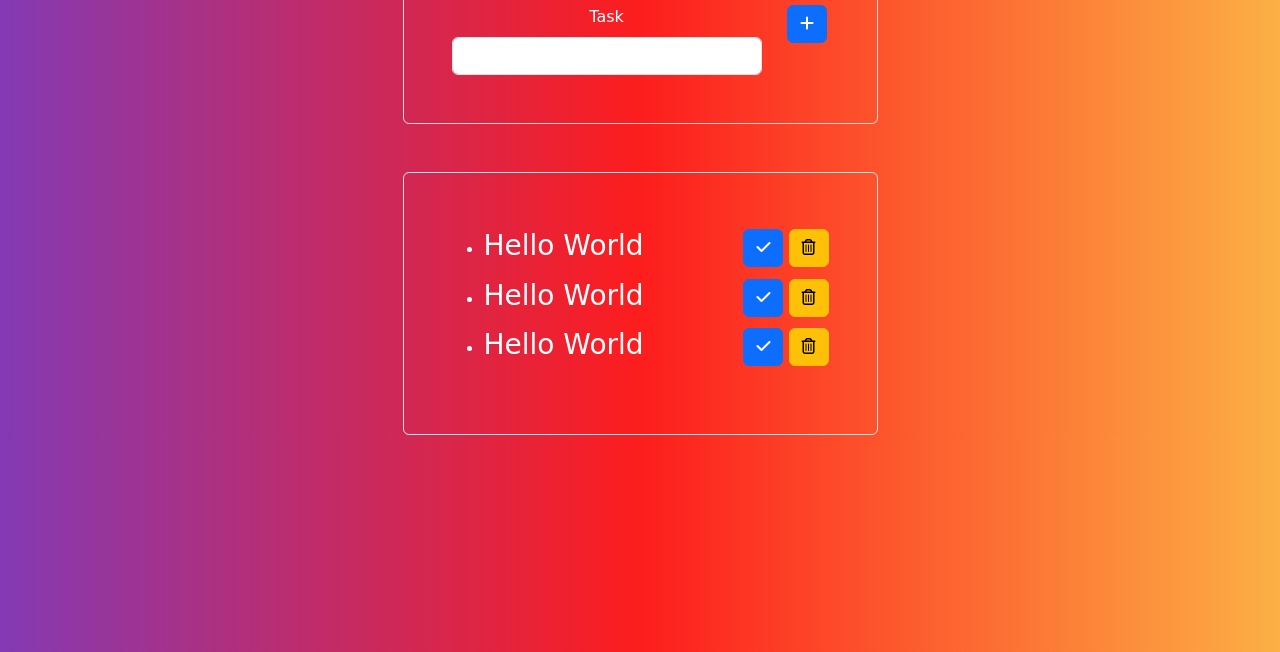
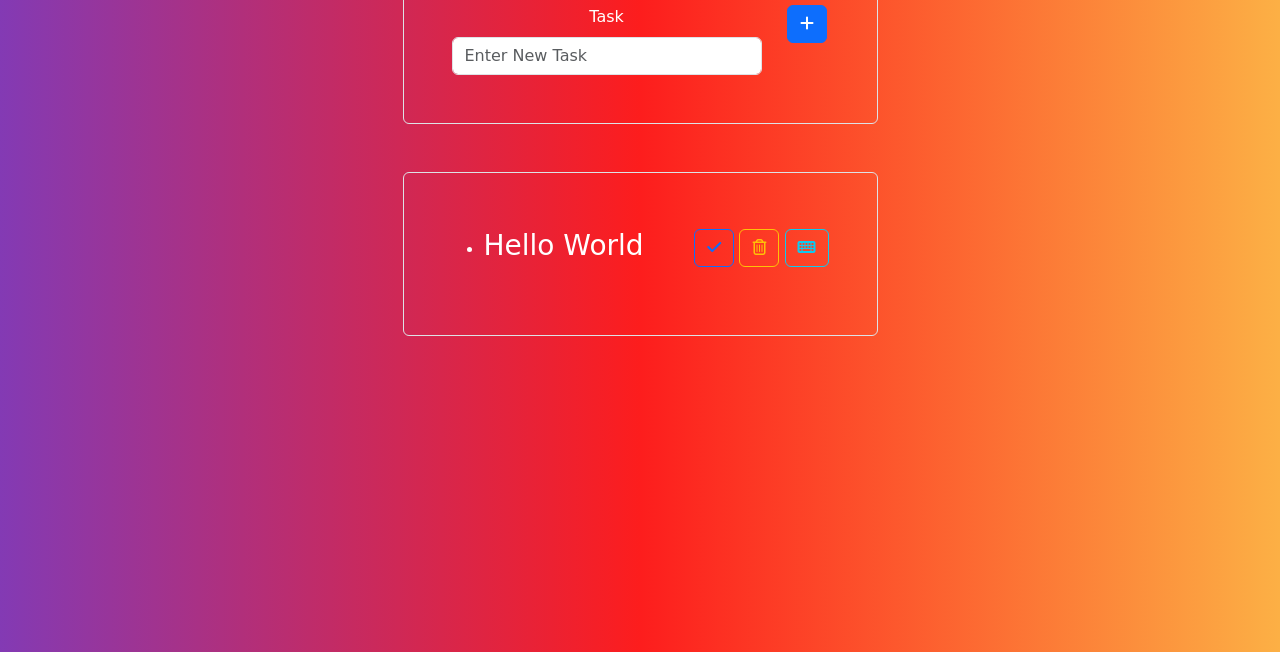
Before and after one commit to Bashir-23/Js-Todo, a plain HTML site: page index.html in a window 1280 px wide. Shown: the part 148-800 px from the top of the page. Drawn offline with nearby package versions, Linux system fonts and the light colour scheme; a web font is replaced by a local one.

Commit message:
working with javascrpit after i finished html form and input plus btn

```diff
--- a/JS/code.js
+++ b/JS/code.js
@@ -0,0 +1,23 @@
+console.log('Welcome');
+
+const TodoInput = document.querySelector('.todo-input');
+const TodoBtn = document.querySelector('.todo-btn');
+const TodoResult = document.querySelector('.todo-result');
+
+
+function addTodo(e) {
+    e.preventDefault();
+    console.log(TodoInput.value);
+
+    const todoLi = document.createElement('li');
+    todoLi.classList.add('my-2');
+
+    const todoTitle = document.createElement('h3');
+    todoTitle.innerText = TodoInput.value;
+    todoTitle.classList.add('d-inline-block', 'me-5');
+
+    todoLi.appendChild(todoTitle);
+    TodoResult.appendChild(todoLi);
+}
+
+TodoBtn.addEventListener('click', addTodo);
--- a/index.html
+++ b/index.html
@@ -1,5 +1,6 @@
 <!doctype html>
 <html lang="en">
+
 <head>
   <meta charset="utf-8">
   <meta name="viewport" content="width=device-width, initial-scale=1">
@@ -9,6 +10,7 @@
   <link rel="stylesheet" href="https://cdnjs.cloudflare.com/ajax/libs/font-awesome/6.4.0/css/all.min.css">
   <link rel="stylesheet" href="CSS/style.css">
 </head>
+
 <body>
 
 <div class="container">
@@ -19,10 +21,10 @@
       <form class="row">
         <div class="col-10">
           <label for="taskInput" class="form-label">Task</label>
-          <input type="text" id="taskInput" class="form-control">
+          <input type="text" id="taskInput" class="form-control todo-input" placeholder="Enter New Task">
         </div>
         <div class="col-2">
-          <button type="submit" class="btn btn-primary">
+          <button type="submit" class="btn btn-primary todo-btn">
             <i class="fa-sharp fa-solid fa-plus"></i>
           </button>
         </div>
@@ -31,39 +33,21 @@
   </div>
 
   <!-- Task List Section -->
+
   <div class="row mt-5">
     <div class="col-lg-5 mx-auto border rounded p-5">
-      <ul>
+      <ul class="todo-result">
         <li class="my-2">
           <h3 class="d-inline-block me-5">Hello World</h3>
           <div class="d-inline-block float-end">
-            <button class="btn btn-primary">
+            <button class="btn btn-outline-primary">
               <i class="fa-sharp fa-solid fa-check"></i>
             </button>
-            <button class="btn btn-warning">
+            <button class="btn btn-outline-warning">
               <i class="fa-regular fa-trash-can"></i>
             </button>
-          </div>
-        </li>
-        <li class="my-2">
-          <h3 class="d-inline-block me-5">Hello World</h3>
-          <div class="d-inline-block float-end">
-            <button class="btn btn-primary">
-              <i class="fa-sharp fa-solid fa-check"></i>
-            </button>
-            <button class="btn btn-warning">
-              <i class="fa-regular fa-trash-can"></i>
-            </button>
-          </div>
-        </li>
-        <li class="my-2">
-          <h3 class="d-inline-block me-5">Hello World</h3>
-          <div class="d-inline-block float-end">
-            <button class="btn btn-primary">
-              <i class="fa-sharp fa-solid fa-check"></i>
-            </button>
-            <button class="btn btn-warning">
-              <i class="fa-regular fa-trash-can"></i>
+            <button class="btn btn-outline-info">
+              <i class="fa-solid fa-keyboard"></i>
             </button>
           </div>
         </li>
@@ -75,4 +59,5 @@
 <script src="https://cdn.jsdelivr.net/npm/bootstrap@5.3.0/dist/js/bootstrap.bundle.min.js"></script>
 <script src="JS/code.js"></script>
 </body>
+
 </html>
```
Also changed, not shown: CSS/style.css (+3 -6 lines).
